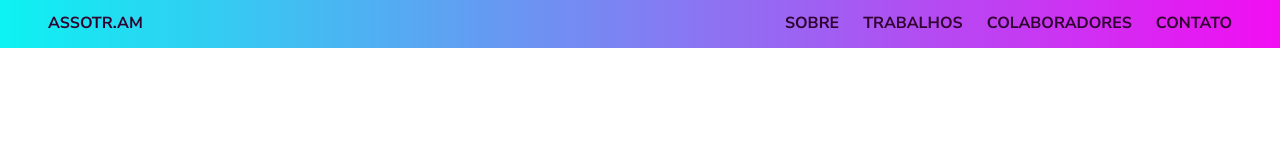
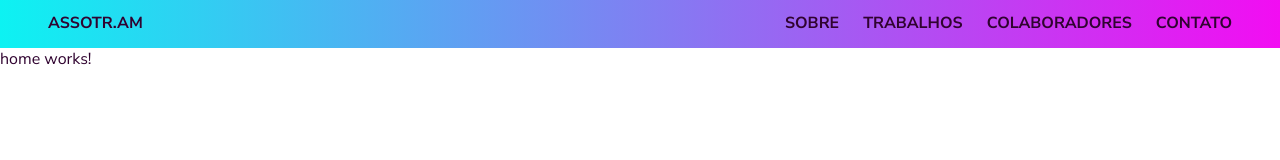
Before and after one commit to biamaxine/assotr.am, an Angular app: page / in a window 1280 px wide. Shown: the top 160 px of the page. Built offline with nearby package versions, Linux system fonts and the light colour scheme.

Commit message:
feat: ADD Components [Home, Event]

```diff
--- a/src/app/app.routes.ts
+++ b/src/app/app.routes.ts
@@ -1,3 +1,9 @@
-import {Routes} from '@angular/router';
+import { Routes } from '@angular/router';
 
-export const routes: Routes = [];
+import { EventComponent } from './views/event/event.component';
+import { HomeComponent } from './views/home/home.component';
+
+export const routes: Routes = [
+  { path: '', component: HomeComponent },
+  { path: 'event/:id', component: EventComponent },
+];
--- /dev/null
+++ b/src/app/views/event/event.component.html
@@ -0,0 +1 @@
+<p>event works!</p>
--- /dev/null
+++ b/src/app/views/home/home.component.html
@@ -0,0 +1 @@
+<p>home works!</p>
```
Also changed, not shown: src/app/views/event/event.component.ts (added, +12 -0 lines), src/app/views/home/home.component.ts (added, +12 -0 lines), src/app/views/event/event.component.scss (added), src/app/views/home/home.component.scss (added).
